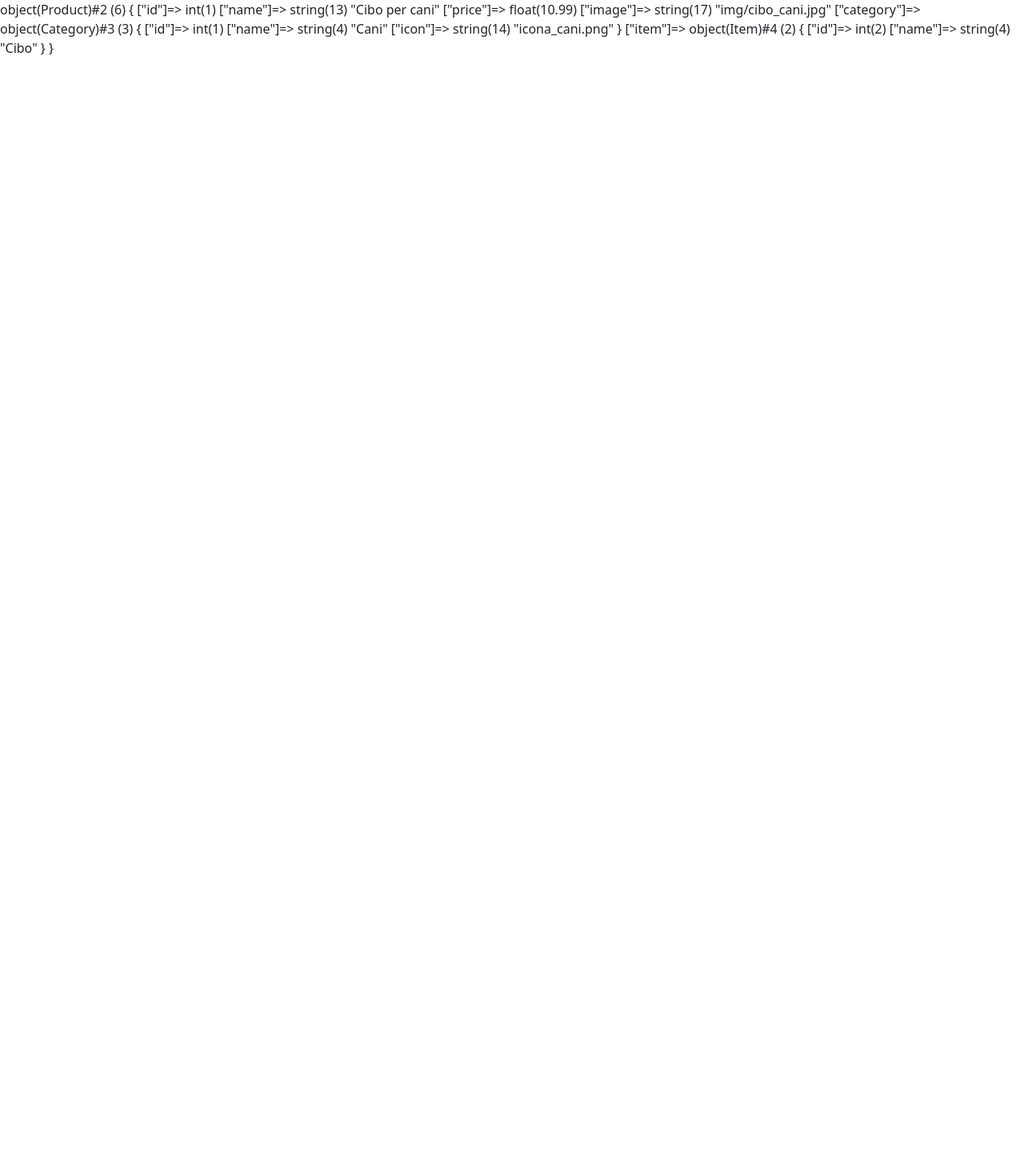
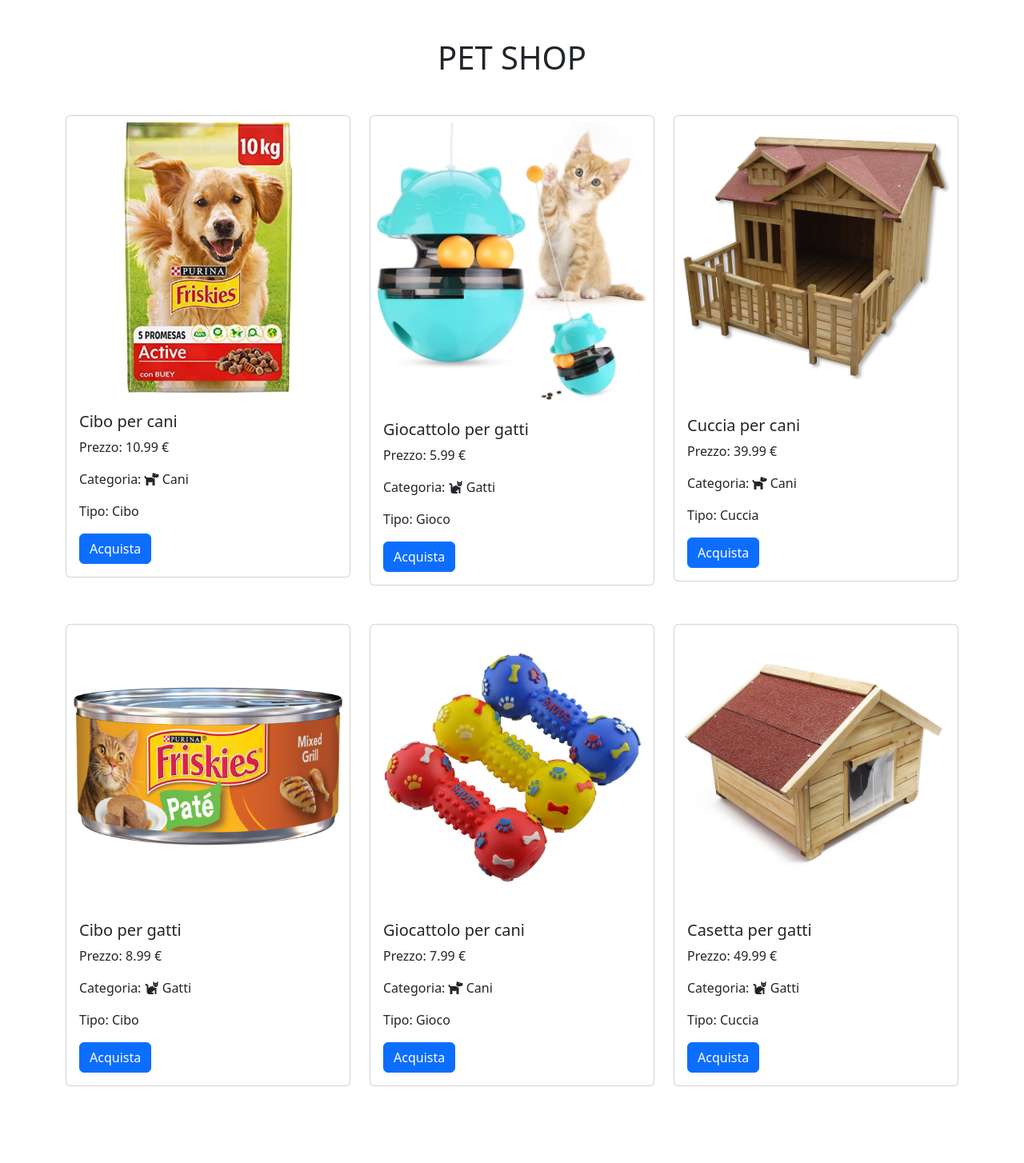
Before and after one commit to simoneaucello/php-oop-2, a PHP site: page / in a window 1280 px wide. Shown: the whole page at 80% size. Before the commit the page ends 69 px from the top, so only its background shows below. Run offline with PHP 8.4, Linux system fonts and the light colour scheme.

Commit message:
[add] print Products

```diff
--- a/index.php
+++ b/index.php
@@ -5,17 +5,21 @@ require_once __DIR__ . '/Models/Product.php';
 require_once __DIR__ . '/Models/Category.php';
 require_once __DIR__ . '/Models/Item.php';
 
-$dog_food = new Product(1, "Cibo per cani", 10.99, "img/cibo_cani.jpg", new Category(1, "Cani", "icona_cani.png"), new Item(2, "Cibo"));
+$products = [
 
-$cat_toy = new Product(2, "Giocattolo per gatti", 5.99, "giocattolo_gatti.jpg", new Category(2, "Gatti", "icona_gatti.png"), new Item(3, "Gioco"));
+  new Product(1, "Cibo per cani", 10.99, "img/cibo_cani.jpg", new Category(1, "Cani", "<i class='fa-solid fa-dog'></i>"), new Item(2, "Cibo")),
 
-$home_dog = new Product(3, "Cuccia per cani", 39.99, "cuccia_cani.jpg", new Category(1, "Cani", "icona_cani.png"), new Item(4, "Cuccia"));
+  new Product(2, "Giocattolo per gatti", 5.99, "img/giocattolo_gatti.jpg", new Category(2, "Gatti", "<i class='fa-solid fa-cat'></i>"), new Item(3, "Gioco")),
 
-$cat_food = new Product(4, "Cibo per gatti", 8.99, "cibo_gatti.jpg", new Category(2, "Gatti", "icona_gatti.png"), new Item(2, "Cibo"));
+  new Product(3, "Cuccia per cani", 39.99, "img/cuccia_cani.jpg", new Category(1, "Cani", "<i class='fa-solid fa-dog'></i>"), new Item(4, "Cuccia")),
 
-$doggy_toy = new Product(5, "Giocattolo per cani", 7.99, "giocattolo_cani.jpg", new Category(1, "Cani", "icona_cani.png"), new Item(3, "Gioco"));
+  new Product(4, "Cibo per gatti", 8.99, "img/cibo_gatti.jpg", new Category(2, "Gatti", "<i class='fa-solid fa-cat'></i>"), new Item(2, "Cibo")),
 
-var_dump($dog_food);
+  new Product(5, "Giocattolo per cani", 7.99, "img/giocattolo_cani.jpg", new Category(1, "Cani", "<i class='fa-solid fa-dog'></i>"), new Item(3, "Gioco")),
+
+  new Product(6, "Casetta per gatti", 49.99, "img/casetta_gatti.jpg", new Category(2, "Gatti", "<i class='fa-solid fa-cat'></i>"), new Item(4, "Cuccia")),
+
+];
 
 ?>
 
@@ -31,6 +35,10 @@ var_dump($dog_food);
   <!-- bootstrap  -->
   <link rel='stylesheet' href='https://cdnjs.cloudflare.com/ajax/libs/bootstrap/5.3.3/css/bootstrap.min.css' integrity='sha512-jnSuA4Ss2PkkikSOLtYs8BlYIeeIK1h99ty4YfvRPAlzr377vr3CXDb7sb7eEEBYjDtcYj+AjBH3FLv5uSJuXg==' crossorigin='anonymous' />
 
+  <!-- fontawesome  -->
+
+  <link rel='stylesheet' href='https://cdnjs.cloudflare.com/ajax/libs/font-awesome/6.5.2/css/all.min.css' integrity='sha512-SnH5WK+bZxgPHs44uWIX+LLJAJ9/2PkPKZ5QiAj6Ta86w+fsb2TkcmfRyVX3pBnMFcV7oQPJkl9QevSCWr3W6A==' crossorigin='anonymous' />
+
   <link rel="stylesheet" href="style.css">
 
   <title>Pet-shop</title>
@@ -38,6 +46,26 @@ var_dump($dog_food);
 
 <body>
 
+  <div class="container my-5">
+    <h1 class="text-center my-5">PET SHOP</h1>
+    <div class="row">
+      <?php foreach ($products as $product) : ?>
+        <div class="col-md-4">
+          <div class="card mb-5">
+            <img src="<?php echo $product->image; ?>" class="card-img-top p-2" alt="<?php echo $product->name; ?>">
+            <div class="card-body">
+              <h5 class="card-title"><?php echo $product->name; ?></h5>
+              <p class="card-text">Prezzo: <?php echo $product->price; ?> &euro;</p>
+              <p class="card-text">Categoria: <?php echo $product->category->icon; ?> <?php echo $product->category->name ?></p>
+              <p class="card-text">Tipo: <?php echo $product->item->name; ?></p>
+              <a href="#" class="btn btn-primary">Acquista</a>
+            </div>
+          </div>
+        </div>
+      <?php endforeach; ?>
+    </div>
+  </div>
+
 </body>
 
 </html>
--- a/style.css
+++ b/style.css
@@ -0,0 +1,3 @@
+img{
+  max-width: 100%;
+}
```
Also changed, not shown: img/casetta_gatti.jpg (added), img/cibo_cani.jpg, img/cuccia_cani.jpg (renamed from img/cuccai_cani.jpg).
